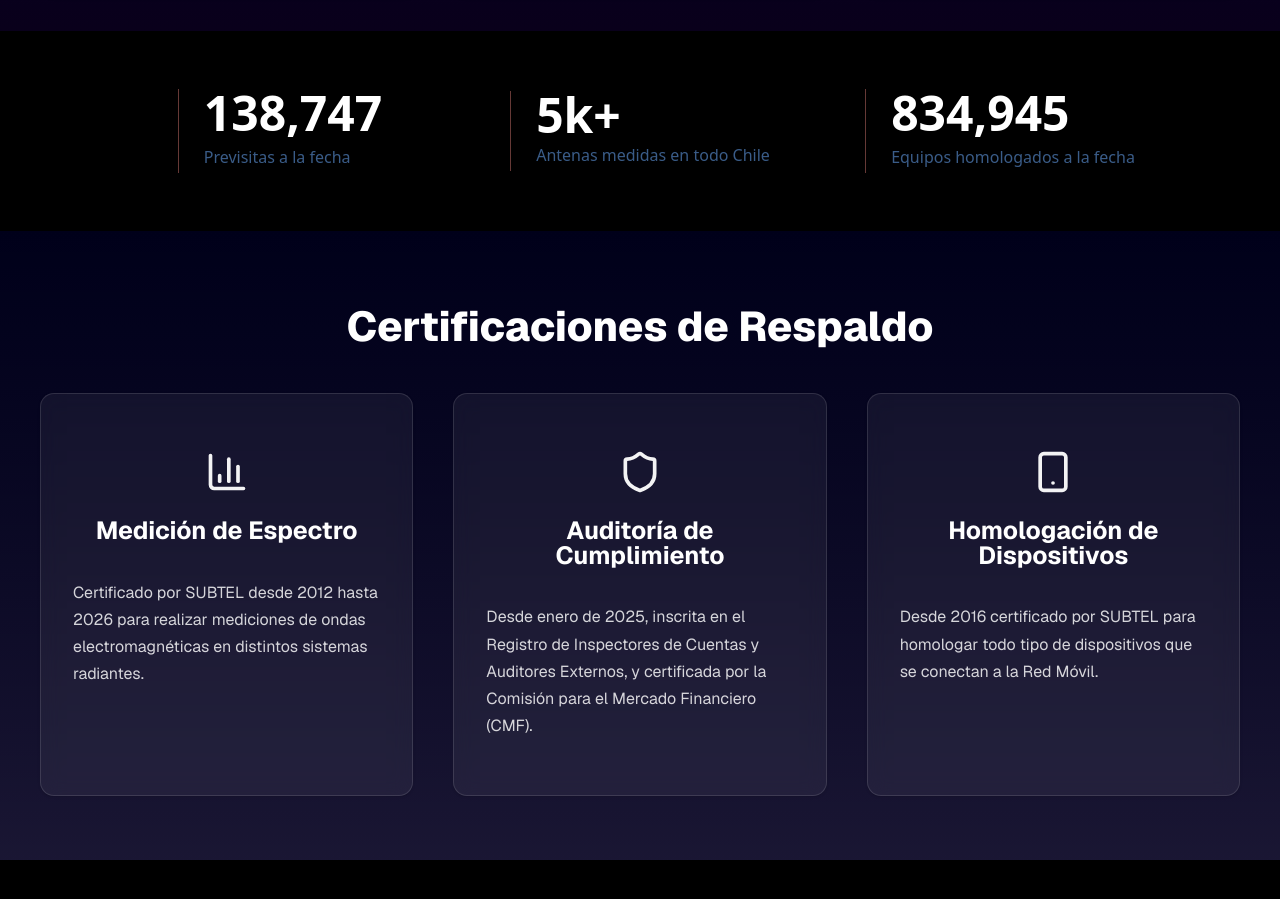
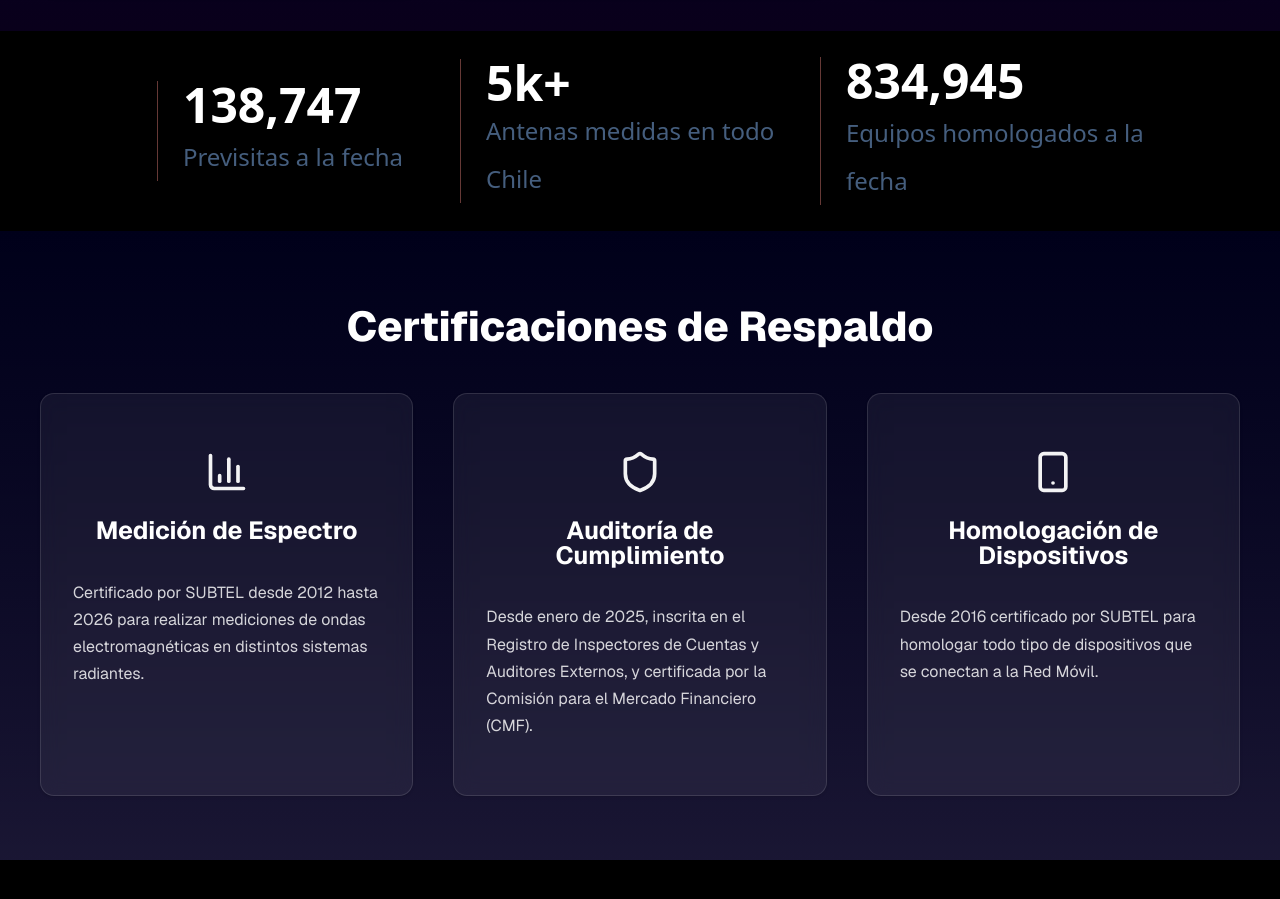
Before and after one commit to ingeaudit-coder/ingeaudit-website, a Next.js app: page /servicios in a window 1280 px wide. Shown: the part 1011-1910 px from the top of the page. Built offline with nearby package versions, Linux system fonts and the light colour scheme.

Commit message:
Se agrando el subtitulo de las metricas

```diff
--- a/src/components/sections/Metrics/Metrics.module.css
+++ b/src/components/sections/Metrics/Metrics.module.css
@@ -72,7 +72,9 @@
 }
 
 .subtitleMetrics{
-  color: #3a5c88;
+  color: #455e7e;
+  font-size: 1.5rem;
+  font-weight: 500;
 }
 
 @media (width < 1128px){
```
